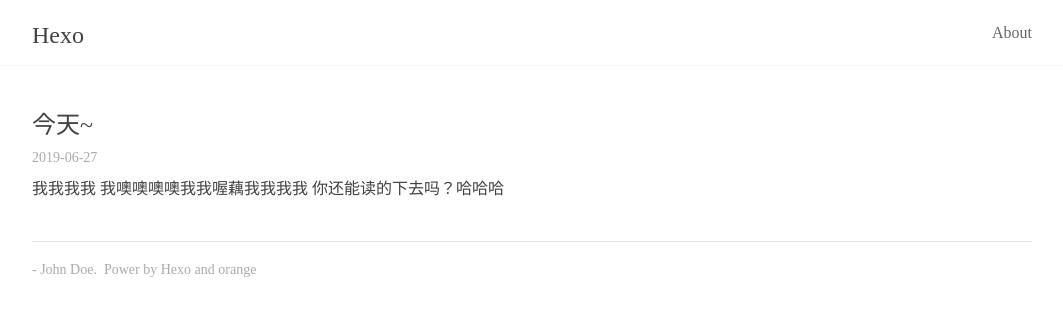
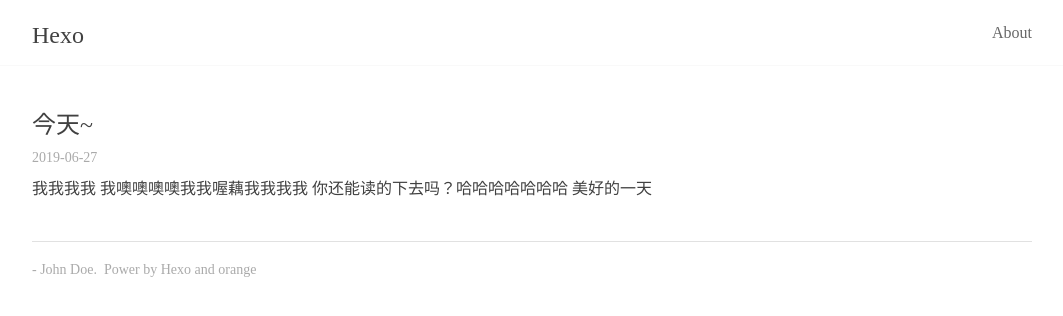
Before and after one commit to zhouzhichao1/zhouzhichao1.github.io, a plain HTML site: page 2019/06/27/我的第一篇文章/index.html in a window 1280 px wide. Shown: the whole page, without its empty margins (108-1171 px from the left). Drawn offline with Linux system fonts and the light colour scheme.

Commit message:
Update index.html

```diff
--- a/2019/06/27/我的第一篇文章/index.html
+++ b/2019/06/27/我的第一篇文章/index.html
@@ -89,7 +89,7 @@
   </div>
   <div class="article-entry" itemprop="articleBody">
 
-    <p>我我我我 我噢噢噢噢我我喔藕我我我我 你还能读的下去吗？哈哈哈</p>
+    <p>我我我我 我噢噢噢噢我我喔藕我我我我 你还能读的下去吗？哈哈哈哈哈哈哈 美好的一天</p>
 
 
   </div>
```
